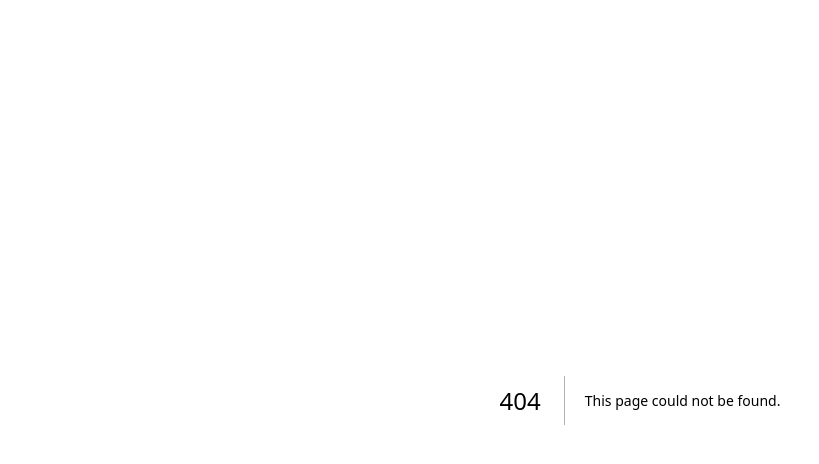
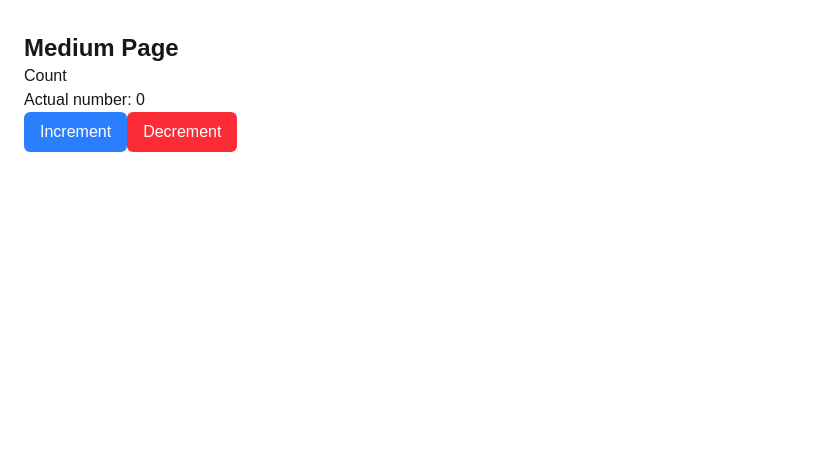
Before and after one commit to MatheusFilipeFreitas/Postgraduate-First-App-React-Next, a Next.js app: page /medium in a window 1280 px wide. Before the commit this address had no page. Shown: the top 464 px of the page, without its empty margins (0-819 px from the left). Built offline with nearby package versions, Linux system fonts and the light colour scheme.

Commit message:
Add Count component, /medium route, and global layout padding.
Introduces useState and event handlers in a Client Component, a Server page
that composes it, root layout padding shared across routes, and study docs.

Co-authored-by: Cursor <cursoragent@cursor.com>

```diff
--- /dev/null
+++ b/app/components/count.tsx
@@ -0,0 +1,76 @@
+// =============================================================================
+// TOPIC: "use client" directive
+// =============================================================================
+// Study notes:
+// - "use client" is required for any component that uses React hooks or browser events.
+// - useState, useEffect, onClick, and other interactivity only work in Client Components.
+// - Without this directive, hooks will cause a build/runtime error in the App Router.
+// - Compare with hobbies.tsx (Server Component) — no state or event handlers there.
+//
+// Used here: enables useState and button click handlers below.
+
+'use client';
+
+// =============================================================================
+// FILE: Count
+// =============================================================================
+// Interactive counter with increment and decrement buttons.
+// Client Component ("use client") — state and events run in the browser.
+// Used in: app/medium/page.tsx
+
+// =============================================================================
+// TOPIC: useState hook
+// =============================================================================
+// Study notes:
+// - useState(initialValue) returns [currentValue, setterFunction].
+// - Calling setCount(...) triggers a re-render with the new value.
+// - State is local to this component — each Count instance has its own count.
+// - Hooks can only be called at the top level of a Client Component (not in loops/conditions).
+//
+// Used here: count starts at 0 and updates when buttons are clicked.
+
+import { useState } from "react";
+
+const Count = () => {
+    const [count, setCount] = useState(0);
+
+    // =========================================================================
+    // TOPIC: Event handlers
+    // =========================================================================
+    // Study notes:
+    // - Named function (decrement): reusable handler, defined outside JSX.
+    // - Inline arrow function (increment onClick): defined directly on the button.
+    // - Both call setCount — React re-renders the component with the new state.
+    // - setCount(count + 1) and setCount(count - 1) use the current count value.
+    //
+    // Used here: increment (+1) and decrement (-1) update the displayed number.
+
+    const decrement = () => {
+        setCount(count - 1);
+    };
+
+    // =========================================================================
+    // TOPIC: JSX and interactivity
+    // =========================================================================
+    // Study notes:
+    // - {count} interpolates state into the paragraph — updates automatically on re-render.
+    // - onClick wires a DOM event to a JavaScript function (browser-only).
+    // - Tailwind: bg-blue-500 / bg-red-500 (colors), px-4 py-2 (padding), rounded-md (corners).
+    //
+    // Used here: display current count and two styled buttons.
+
+    return (
+        <div>
+            <h1>Count</h1>
+            <p>Actual number: {count}</p>
+            <button className="bg-blue-500 text-white px-4 py-2 rounded-md" onClick={() => setCount(count + 1)}>
+                Increment
+            </button>
+            <button className="bg-red-500 text-white px-4 py-2 rounded-md" onClick={decrement}>
+                Decrement
+            </button>
+        </div>
+    );
+};
+
+export default Count;
--- a/app/layout.tsx
+++ b/app/layout.tsx
@@ -1,3 +1,20 @@
+// =============================================================================
+// FILE: RootLayout
+// =============================================================================
+// Wraps every page in the app — shared HTML shell, fonts, and global styles.
+// Server Component — runs on the server for all routes.
+// Route: app/layout.tsx → applies to all URLs under app/
+
+// =============================================================================
+// TOPIC: Metadata and fonts
+// =============================================================================
+// Study notes:
+// - metadata export: sets default <title> and <meta> for all pages (SEO).
+// - next/font/google: loads Geist fonts at build time, no layout shift from web fonts.
+// - CSS variables (--font-geist-sans) are wired in globals.css via @theme.
+//
+// Used here: page title, description, and font variables on <html>.
+
 import type { Metadata } from "next";
 import { Geist, Geist_Mono } from "next/font/google";
 import "./globals.css";
@@ -17,6 +34,18 @@ export const metadata: Metadata = {
   description: "Generated by create next app",
 };
 
+// =============================================================================
+// TOPIC: Root layout and shared page padding
+// =============================================================================
+// Study notes:
+// - layout.tsx wraps {children} — every page renders inside this shell.
+// - children: the active page component (e.g. /start, /medium, /start/[name]).
+// - px-6 py-8: global horizontal and vertical padding for all pages (DRY — define once).
+// - min-h-full flex flex-col: full-height column layout for the app body.
+// - Pages no longer need their own px-6 py-8 — see start/[name]/page.tsx (padding removed).
+//
+// Used here: consistent spacing across the entire app.
+
 export default function RootLayout({
   children,
 }: Readonly<{
@@ -27,7 +56,7 @@ export default function RootLayout({
       lang="en"
       className={`${geistSans.variable} ${geistMono.variable} h-full antialiased`}
     >
-      <body className="min-h-full flex flex-col">{children}</body>
+      <body className="min-h-full flex flex-col px-6 py-8">{children}</body>
     </html>
   );
 }
--- /dev/null
+++ b/app/medium/page.tsx
@@ -0,0 +1,43 @@
+// =============================================================================
+// FILE: MediumPage
+// =============================================================================
+// Demo page for Client Component interactivity (counter with useState).
+// Server Component (no "use client") — the page itself renders on the server.
+// Route: app/medium/page.tsx → URL /medium
+//
+// Study note: Server pages can import and render Client Components.
+// Count runs in the browser; MediumPage shell is rendered on the server.
+
+// =============================================================================
+// TOPIC: Importing Client Components from a Server page
+// =============================================================================
+// Study notes:
+// - A Server Component page can import a Client Component (Count has "use client").
+// - Next.js sends the Client Component bundle to the browser for hydration.
+// - The page does not need "use client" unless it uses hooks or events itself.
+// - Relative import ../components/count resolves from app/medium/ to app/components/.
+//
+// Used here: MediumPage wraps Count and adds a page title.
+
+import Count from "../components/count";
+
+// =============================================================================
+// TOPIC: Page component
+// =============================================================================
+// Study notes:
+// - page.tsx in app/medium/ maps to the /medium URL segment.
+// - default export: Next.js expects the page component as the default export.
+// - Composition: page provides layout/context; Count handles interactive state.
+//
+// Used here: heading + Count component on the /medium route.
+
+const MediumPage = () => {
+    return (
+        <div>
+            <h1 className="text-2xl font-bold">Medium Page</h1>
+            <Count />
+        </div>
+    );
+};
+
+export default MediumPage;
--- a/app/start/[name]/page.tsx
+++ b/app/start/[name]/page.tsx
@@ -70,15 +70,15 @@ const StartPage = async ({ params }: PageProps) => {
     // TOPIC: Layout and composition
     // =========================================================================
     // Study notes:
-    // - px-6 / py-8: horizontal and vertical padding.
     // - grid gap-y-4: vertical stack layout with spacing between children.
+    // - Page padding (px-6 py-8) lives in app/layout.tsx — shared by all routes.
     // - NameComponent receives a person object built from the route param + static data.
     // - Link href="/start": navigates back to the name list (parent route).
     //
     // Used here: vertical profile layout with image, name, hobbies, and back link.
 
     return (
-        <div className="px-6 py-8 grid gap-y-4">
+        <div className="grid gap-y-4">
             <ImageComponent />
             <NameComponent person={{ name: name, age: 20, birthDate: new Date("1990-01-01") }} />
             <Hobbies />
```
Also changed, not shown: 1 other file (tests, documents, lock files or other folders).
